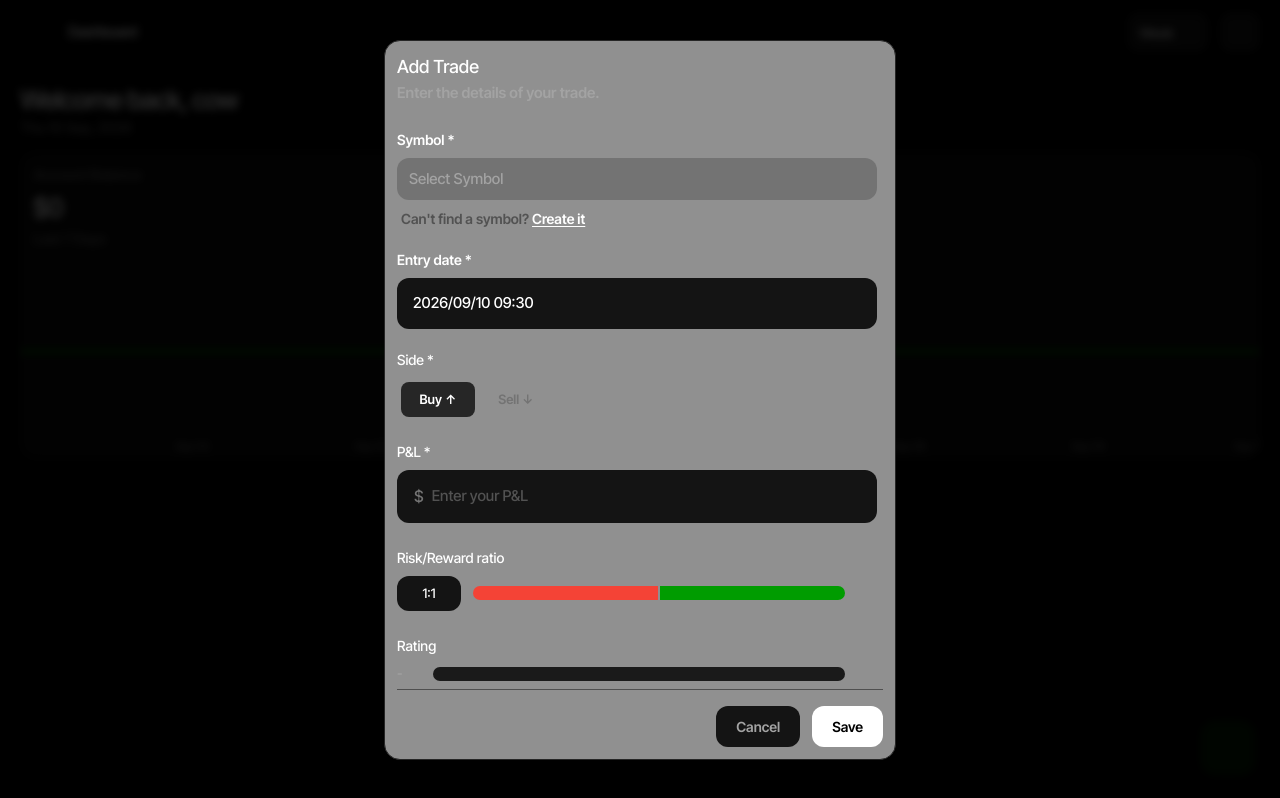
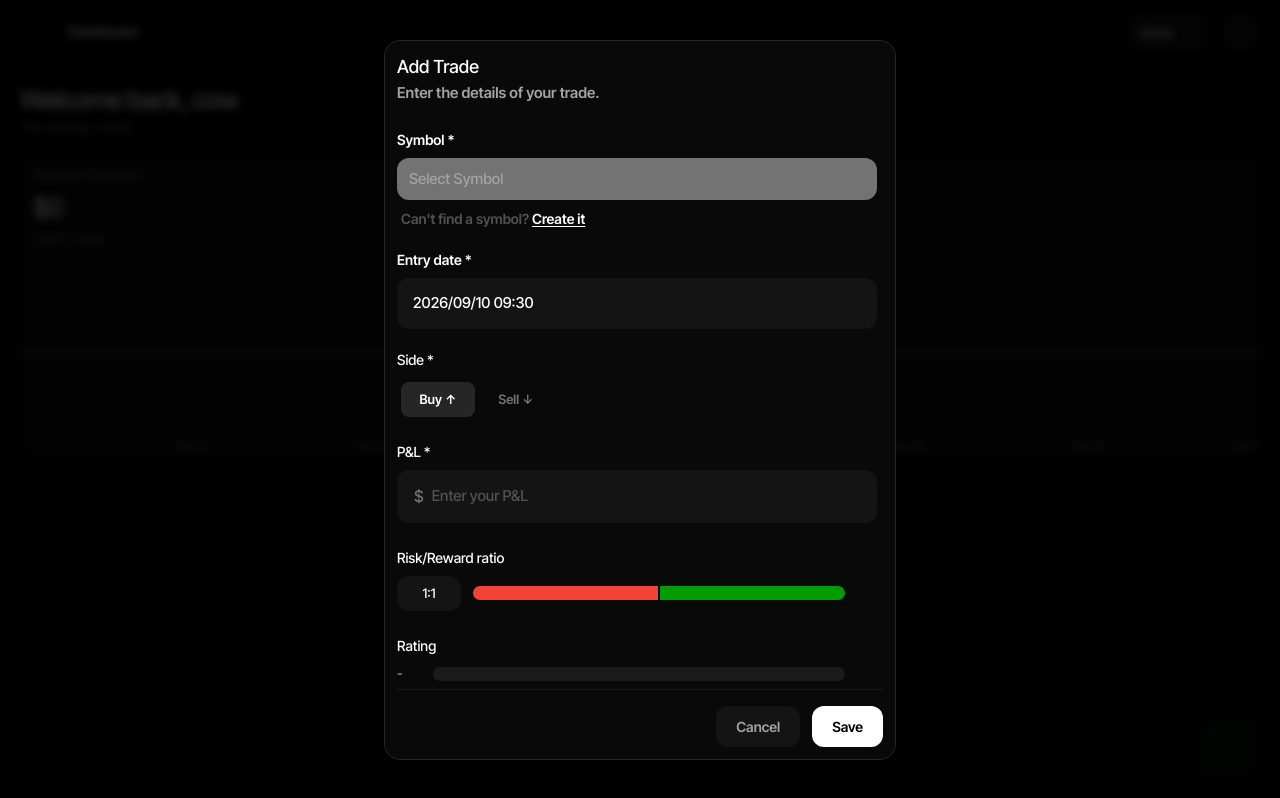
Before and after one commit to w1mayankz/soul_journal, a Next.js app: page / in a window 1280 px wide. Both pictures are taken after a click on the button 1228 px from the left and 748 px from the top of the page. Built offline with nearby package versions, Linux system fonts and the light colour scheme; some icons are missing.

Commit message:
Update add-trade-modal.tsx

```diff
--- a/components/add-trade-modal.tsx
+++ b/components/add-trade-modal.tsx
@@ -184,7 +184,7 @@ export function AddTradeModal() {
 
       <Dialog.Portal>
         <Dialog.Overlay className="fixed inset-0 z-[60] bg-black/80 backdrop-blur-sm data-[state=open]:animate-in data-[state=closed]:animate-out data-[state=closed]:fade-out-0 data-[state=open]:fade-in-0" />
-        <Dialog.Content className="fixed left-[50%] top-[50%] z-[70] flex max-h-[90vh] w-[95vw] max-w-lg translate-x-[-50%] translate-y-[-50%] flex-col rounded-2xl border border-neutral-800 bg-[#909090] p-3 outline-none data-[state=open]:animate-in data-[state=closed]:animate-out data-[state=closed]:fade-out-0 data-[state=open]:fade-in-0 data-[state=closed]:zoom-out-95 data-[state=open]:zoom-in-95 data-[state=closed]:slide-out-to-left-1/2 data-[state=closed]:slide-out-to-top-[48%] data-[state=open]:slide-in-from-left-1/2 data-[state=open]:slide-in-from-top-[48%]">
+        <Dialog.Content className="fixed left-[50%] top-[50%] z-[70] flex max-h-[90vh] w-[95vw] max-w-lg translate-x-[-50%] translate-y-[-50%] flex-col rounded-2xl border border-neutral-800 bg-[#090909] p-3 outline-none data-[state=open]:animate-in data-[state=closed]:animate-out data-[state=closed]:fade-out-0 data-[state=open]:fade-in-0 data-[state=closed]:zoom-out-95 data-[state=open]:zoom-in-95 data-[state=closed]:slide-out-to-left-1/2 data-[state=closed]:slide-out-to-top-[48%] data-[state=open]:slide-in-from-left-1/2 data-[state=open]:slide-in-from-top-[48%]">
 
           <div className="flex items-start justify-between mb-6">
             <div>
@@ -206,7 +206,7 @@ export function AddTradeModal() {
                   {symbol || <span className="text-neutral-400">Select Symbol</span>}
                   <ArrowDown01Icon size={18} className="text-neutral-400" />
                 </Popover.Trigger>
-                <Popover.Content align="start" className="z-[80] w-[calc(95vw-40px)] max-w-[440px] rounded-xl border border-neutral-800 bg-[#0A0A0A] p-0 shadow-2xl animate-in fade-in-80 zoom-in-95">
+                <Popover.Content align="start" className="z-[80] w-[calc(95vw-40px)] max-w-[440px] rounded-xl border border-neutral-800 bg-neutral-500 p-0 shadow-2xl animate-in fade-in-80 zoom-in-95">
                   <div className="flex items-center border-b border-neutral-800 px-3 py-2">
                     <Search01Icon size={16} className="text-neutral-500 mr-2" />
                     <input
```
